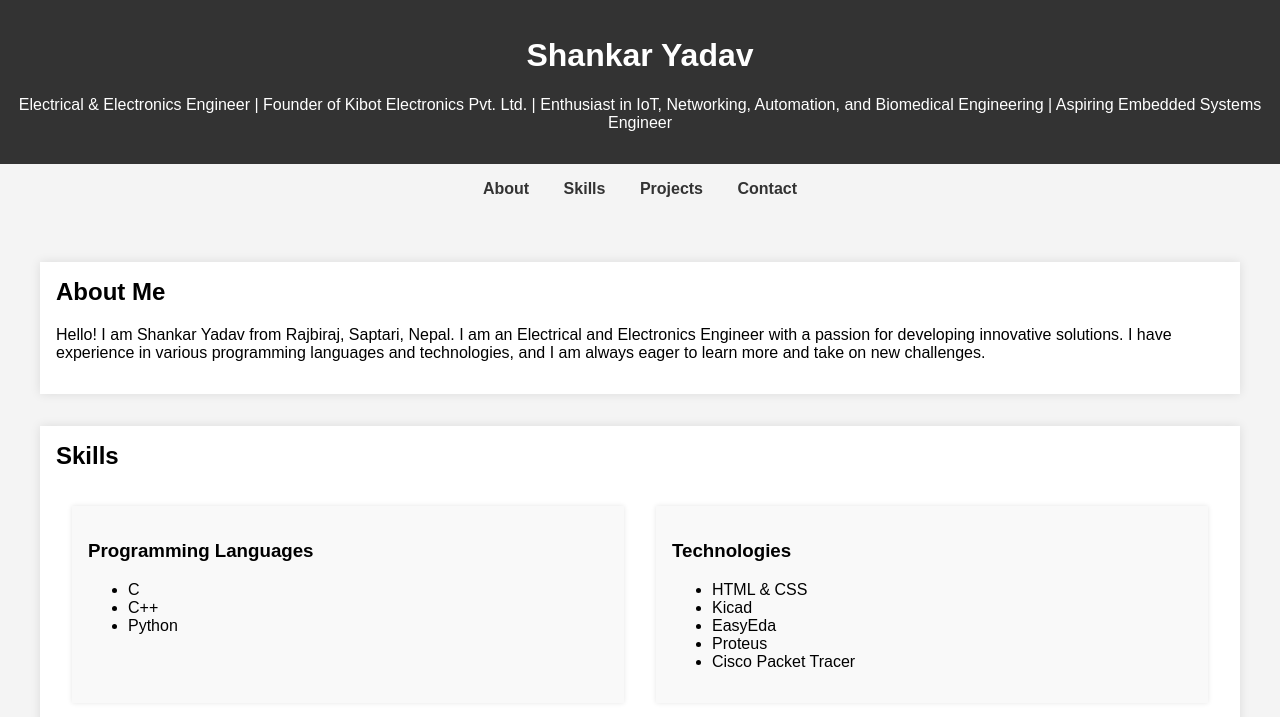
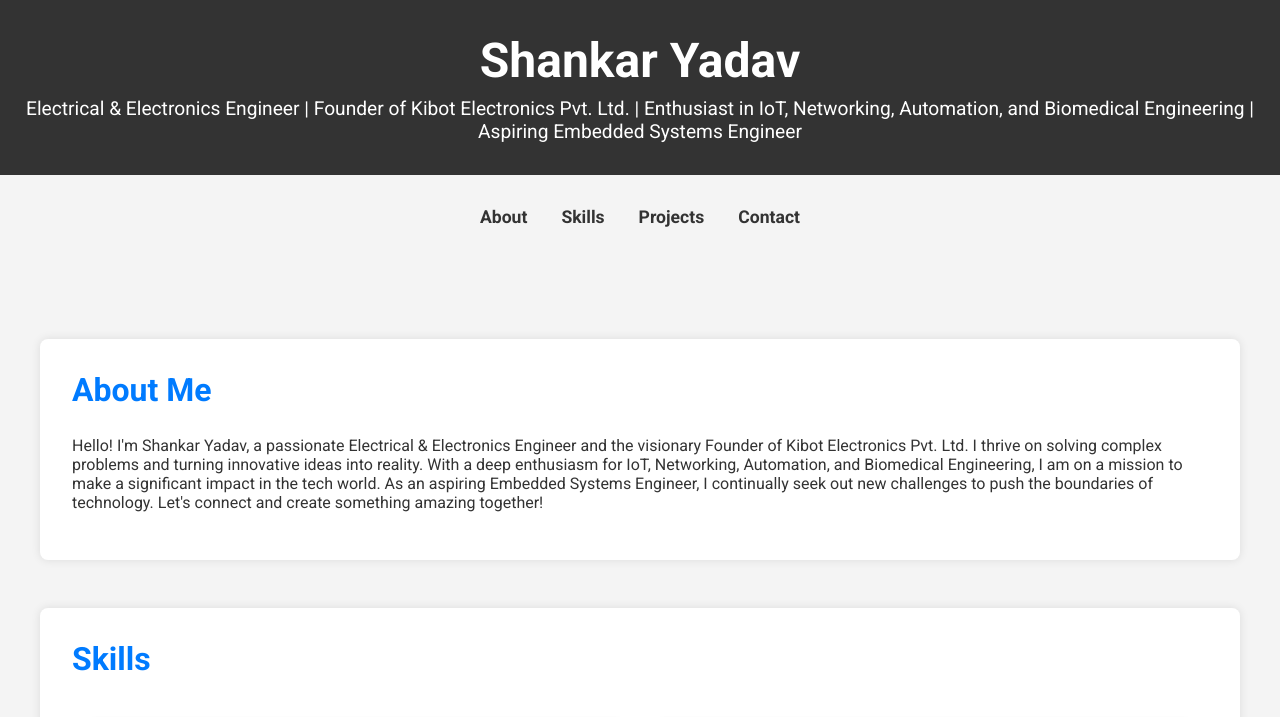
Before and after one commit to Shankar763/Shankar_Yadav, a plain HTML site: page index.html in a window 1280 px wide. Shown: the top 717 px of the page. Drawn offline with Linux system fonts and the light colour scheme.

Commit message:
Update index.html

```diff
--- a/index.html
+++ b/index.html
@@ -4,42 +4,60 @@
     <meta charset="UTF-8">
     <meta name="viewport" content="width=device-width, initial-scale=1.0">
     <title>Shankar Yadav - Portfolio</title>
+    <link href="https://fonts.googleapis.com/css2?family=Roboto:wght@400;700&display=swap" rel="stylesheet">
     <style>
         body {
-            font-family: Arial, sans-serif;
+            font-family: 'Roboto', sans-serif;
             margin: 0;
             padding: 0;
             background-color: #f4f4f4;
+            color: #333;
         }
         header {
             background-color: #333;
             color: white;
-            padding: 1rem 0;
+            padding: 2rem 0;
             text-align: center;
+        }
+        header h1 {
+            margin: 0;
+            font-size: 3rem;
+        }
+        header p {
+            font-size: 1.2rem;
+            margin: 0.5rem 0 0;
         }
         nav {
             text-align: center;
-            margin: 1rem 0;
+            margin: 2rem 0;
         }
         nav a {
             margin: 0 15px;
             text-decoration: none;
             color: #333;
             font-weight: bold;
+            font-size: 1.1rem;
+            transition: color 0.3s;
+        }
+        nav a:hover {
+            color: #007BFF;
         }
         .container {
             max-width: 1200px;
             margin: auto;
-            padding: 1rem;
+            padding: 2rem;
         }
         .section {
-            margin: 2rem 0;
-            padding: 1rem;
+            margin: 3rem 0;
+            padding: 2rem;
             background: white;
             box-shadow: 0 0 10px rgba(0, 0, 0, 0.1);
+            border-radius: 8px;
         }
         .section h2 {
             margin-top: 0;
+            font-size: 2rem;
+            color: #007BFF;
         }
         .skills, .projects {
             display: flex;
@@ -52,6 +70,12 @@
             padding: 1rem;
             background: #f9f9f9;
             box-shadow: 0 0 5px rgba(0, 0, 0, 0.1);
+            border-radius: 8px;
+            transition: transform 0.3s, box-shadow 0.3s;
+        }
+        .skills div:hover, .projects div:hover {
+            transform: translateY(-5px);
+            box-shadow: 0 0 15px rgba(0, 0, 0, 0.2);
         }
         footer {
             text-align: center;
@@ -75,7 +99,7 @@
     <div class="container">
         <section id="about" class="section">
             <h2>About Me</h2>
-            <p>Hello! I am Shankar Yadav from Rajbiraj, Saptari, Nepal. I am an Electrical and Electronics Engineer with a passion for developing innovative solutions. I have experience in various programming languages and technologies, and I am always eager to learn more and take on new challenges.</p>
+            <p>Hello! I'm Shankar Yadav, a passionate Electrical & Electronics Engineer and the visionary Founder of Kibot Electronics Pvt. Ltd. I thrive on solving complex problems and turning innovative ideas into reality. With a deep enthusiasm for IoT, Networking, Automation, and Biomedical Engineering, I am on a mission to make a significant impact in the tech world. As an aspiring Embedded Systems Engineer, I continually seek out new challenges to push the boundaries of technology. Let's connect and create something amazing together!</p>
         </section>
         <section id="skills" class="section">
             <h2>Skills</h2>
```
